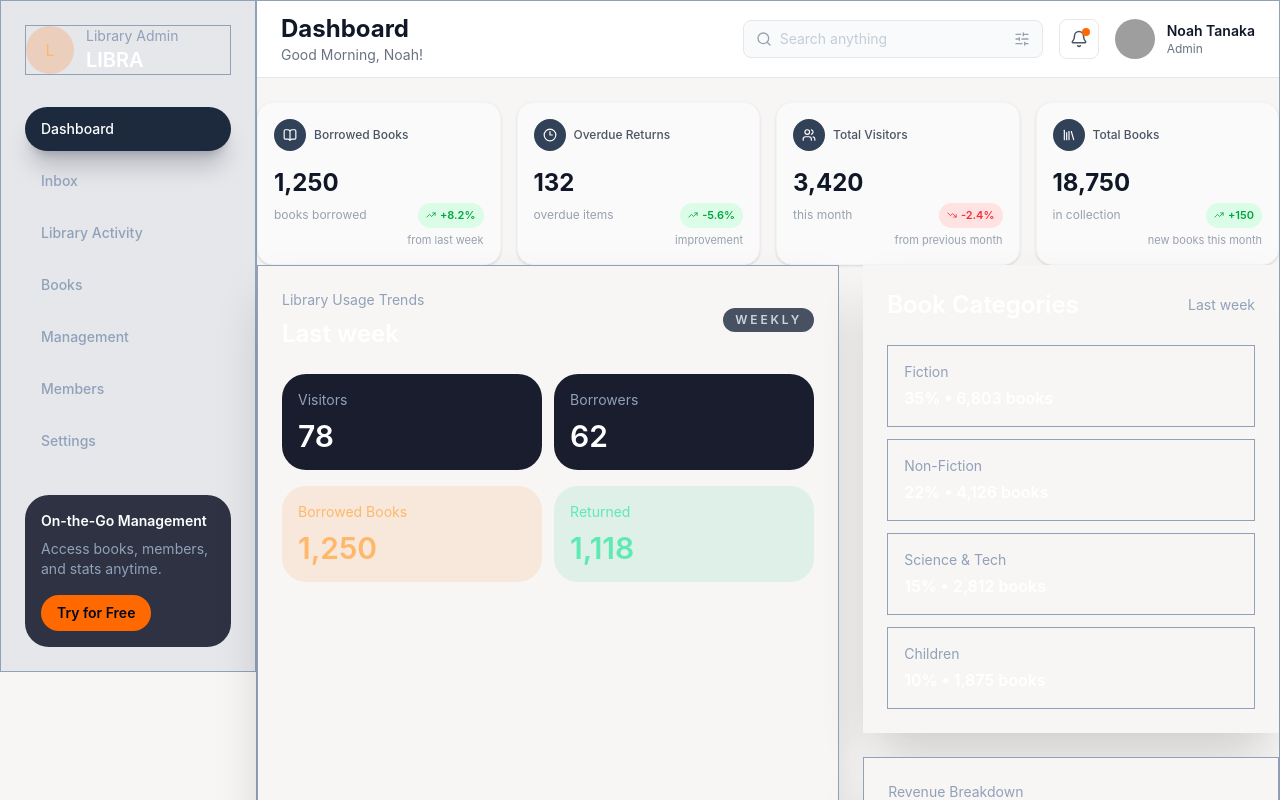
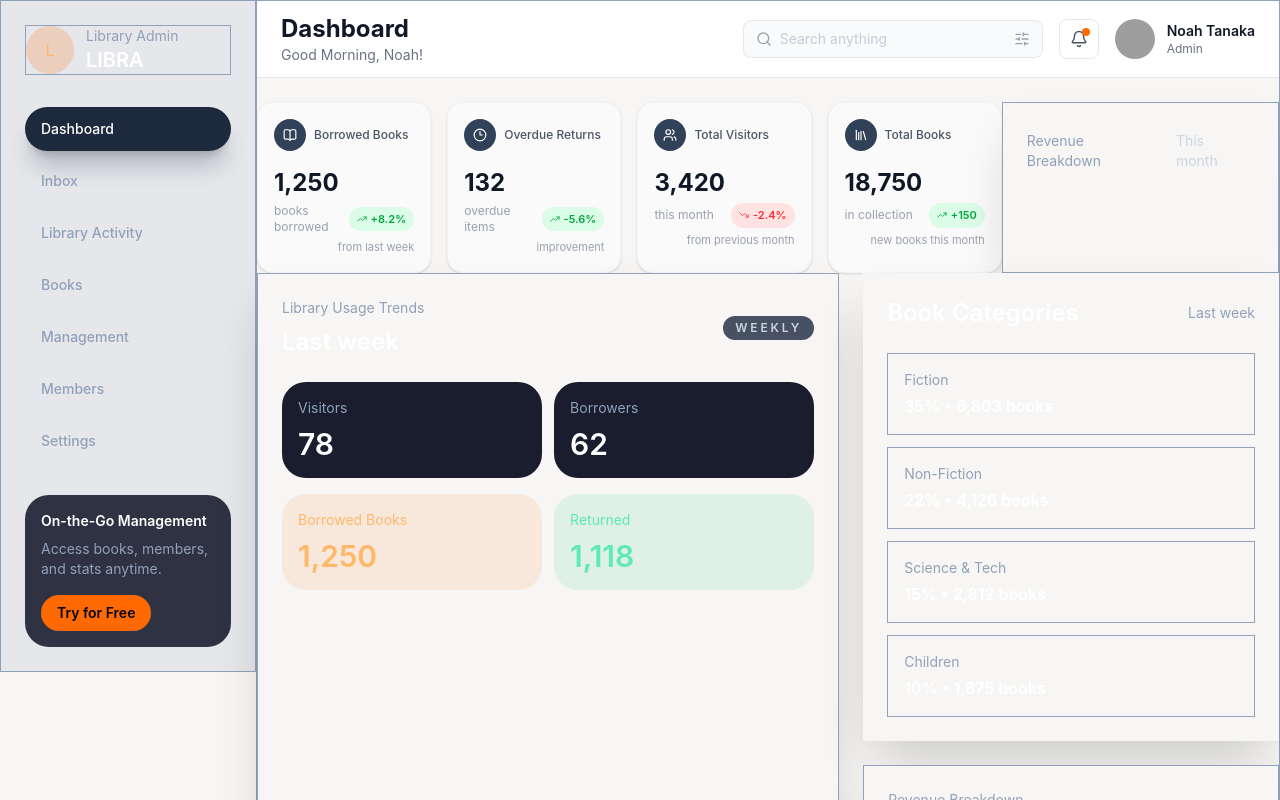
Before and after one commit to system-Barinda/LIBRA, a React (Vite) app: page / in a window 1280 px wide. Shown: the top 800 px of the page. Built offline with nearby package versions, Linux system fonts and the light colour scheme; grey boxes are pictures that could not be loaded.

Commit message:
done to update the currenly

```diff
--- a/src/components/TopBar.tsx
+++ b/src/components/TopBar.tsx
@@ -48,6 +48,7 @@ const cards = [
 
 export default function TopBar() {
   return (
+    <div className="flex ">
     <div className="grid gap-4 lg:grid-cols-4">
       {cards.map((card) => {
         const Icon = card.icon;
@@ -102,5 +103,16 @@ export default function TopBar() {
         );
       })}
     </div>
+
+    <div className="border bg-[#F7F6F4] p-6 shadow-2xl/20 backdrop-blur-xl">
+            <div className="flex items-center justify-between gap-4">
+            <div>
+              <p className="text-sm text-slate-400">Revenue Breakdown</p>
+            </div>
+            <span className="bg-[#F7F6F4] px-3 py-1 text-sm text-slate-300">This month</span>
+          </div>
+
+    </div>
+    </div>
   );
 }
```
